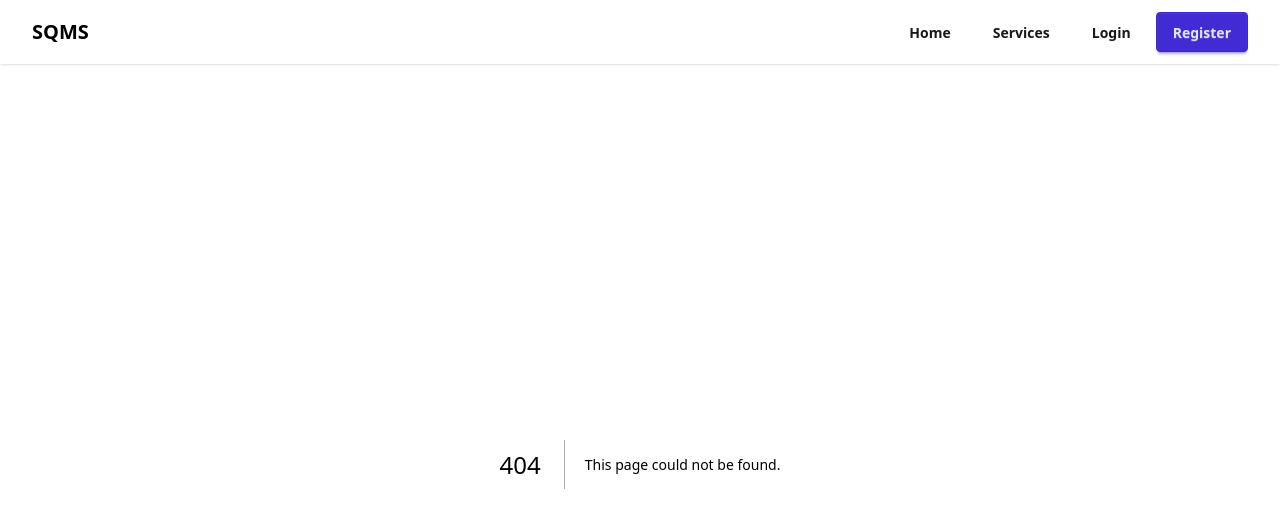
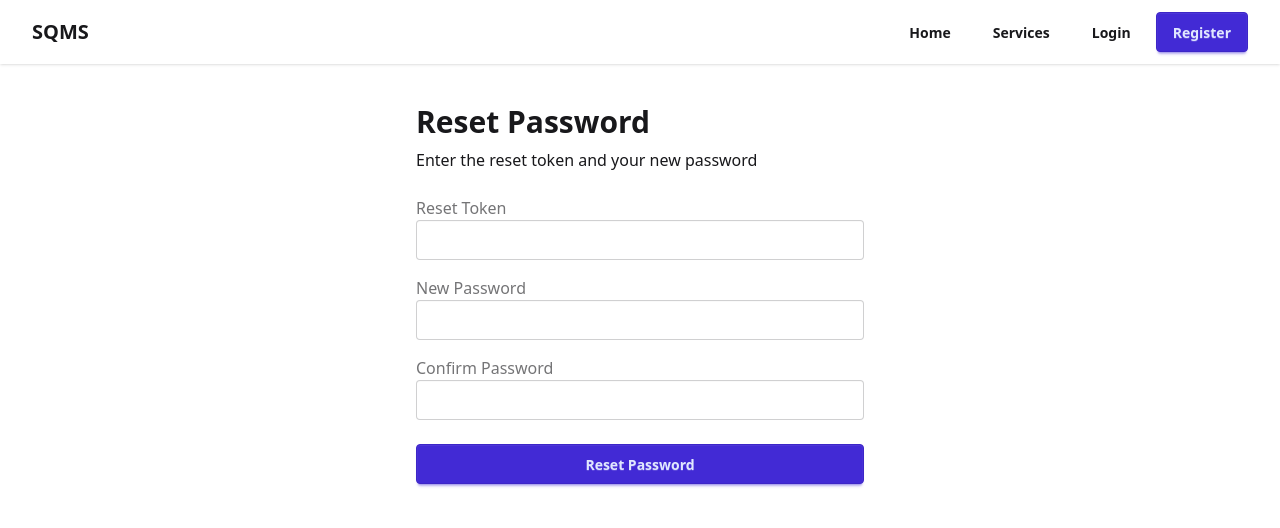
Before and after one commit to jannatjarin/Smart-Queue-Management-System-Final, a Next.js app in the folder frontend/: page /reset-password in a window 1280 px wide. Before the commit this address had no page. Shown: the top 528 px of the page. Built offline with nearby package versions, Linux system fonts and the light colour scheme.

Commit message:
added reset password page

```diff
--- /dev/null
+++ b/frontend/app/reset-password/page.tsx
@@ -0,0 +1,97 @@
+"use client";
+
+import { useState } from "react";
+
+export default function ResetPasswordPage() {
+
+    const [formData, setFormData] =
+        useState(
+            {
+                token: "",
+                newPassword: "",
+                confirmPassword: ""
+            }
+        );
+
+    const onChangeHandle = (
+        e: React.ChangeEvent<HTMLInputElement>
+    ) => {
+
+        const {
+            name,
+            value
+        } = e.target;
+
+        setFormData(
+            {
+                ...formData,
+                [name]: value
+            }
+        );
+
+    }
+
+    return (
+        <div className="max-w-md mx-auto py-10">
+
+            <h1 className="text-3xl font-bold mb-2">
+                Reset Password
+            </h1>
+
+            <p className="mb-6">
+                Enter the reset token and your new password
+            </p>
+
+            <form>
+
+                <label className="label">
+                    Reset Token
+                </label>
+
+                <input
+                    type="text"
+                    name="token"
+                    className="input input-bordered w-full"
+                    value={formData.token}
+                    onChange={onChangeHandle}
+                    required
+                />
+
+                <label className="label mt-4">
+                    New Password
+                </label>
+
+                <input
+                    type="password"
+                    name="newPassword"
+                    className="input input-bordered w-full"
+                    value={formData.newPassword}
+                    onChange={onChangeHandle}
+                    required
+                />
+
+                <label className="label mt-4">
+                    Confirm Password
+                </label>
+
+                <input
+                    type="password"
+                    name="confirmPassword"
+                    className="input input-bordered w-full"
+                    value={formData.confirmPassword}
+                    onChange={onChangeHandle}
+                    required
+                />
+
+                <button
+                    type="submit"
+                    className="btn btn-primary w-full mt-6"
+                >
+                    Reset Password
+                </button>
+
+            </form>
+
+        </div>
+    )
+}
```
